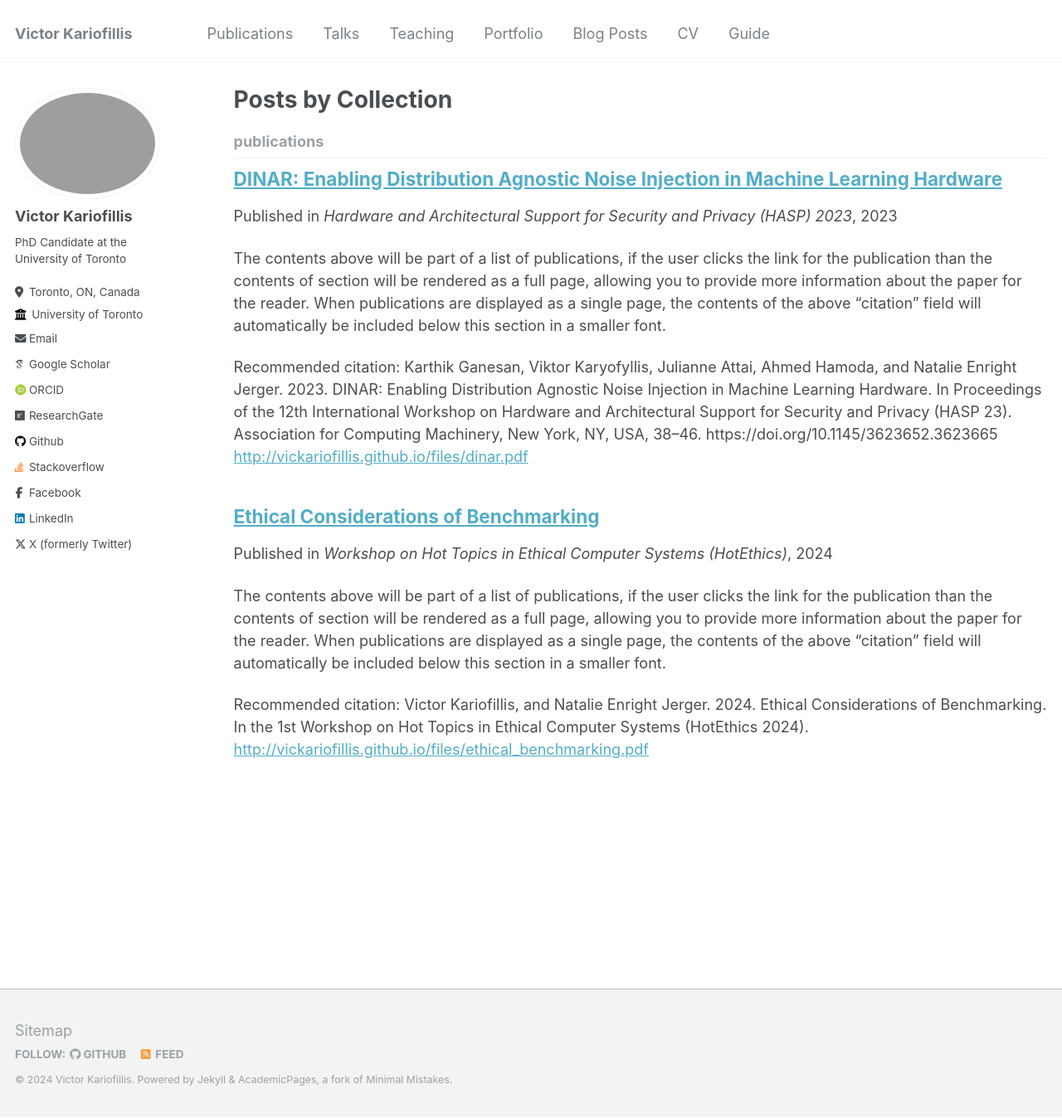
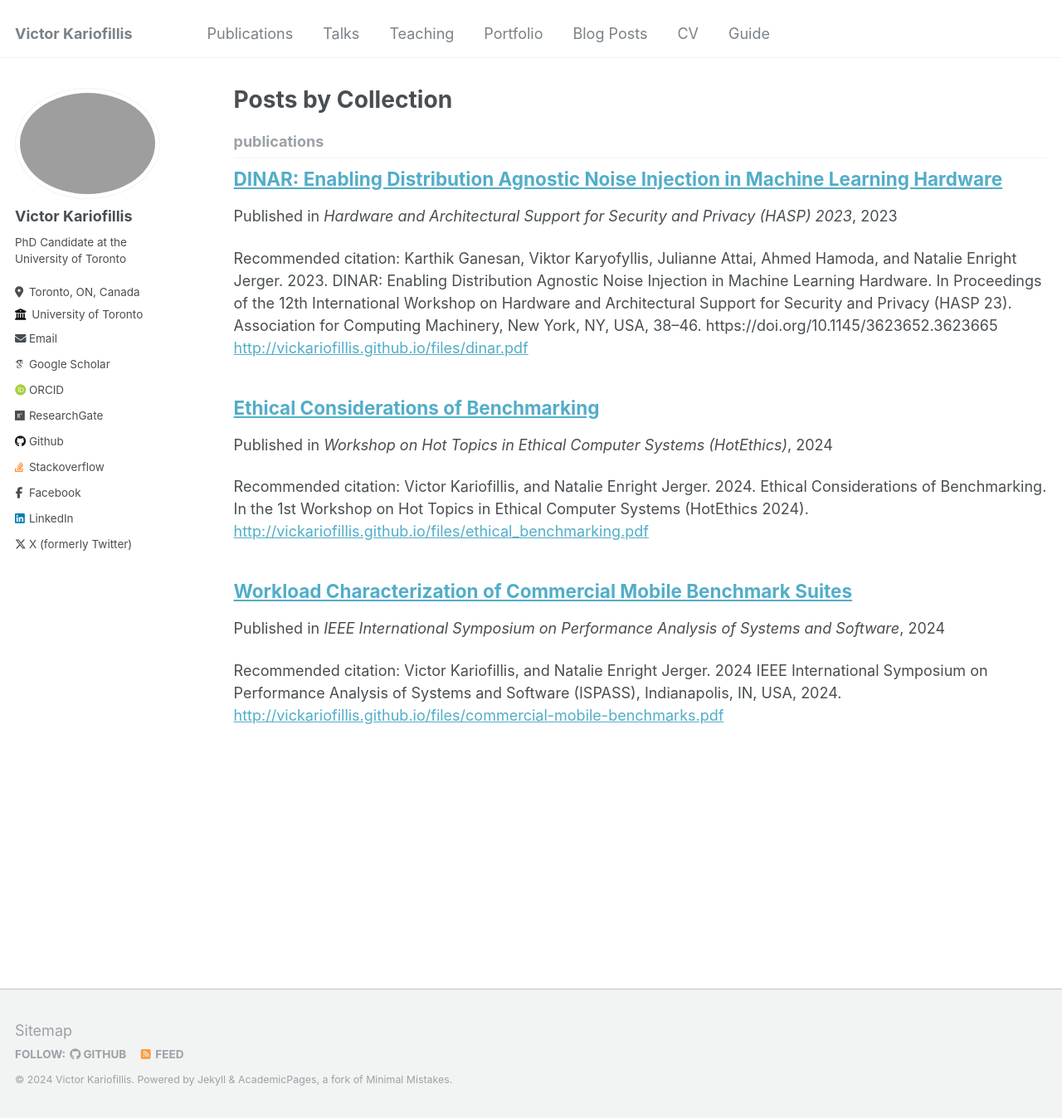
Before and after one commit to vickariofillis/vickariofillis.github.io, a Jekyll site: the page built from _pages/collection-archive.html, in a window 1280 px wide and 1348 px high. Shown: the whole window at 83% size. Built offline with Jekyll 4.4.1, drawn with Linux system fonts in a browser that asks for light colours; some web fonts are replaced.

Commit message:
More Information

```diff
--- a/_publications/2023-10-29-dinar.md
+++ b/_publications/2023-10-29-dinar.md
@@ -7,5 +7,3 @@ venue: 'Hardware and Architectural Support for Security and Privacy (HASP) 2023'
 paperurl: 'http://vickariofillis.github.io/files/dinar.pdf'
 citation: 'Karthik Ganesan, Viktor Karyofyllis, Julianne Attai, Ahmed Hamoda, and Natalie Enright Jerger. 2023. DINAR: Enabling Distribution Agnostic Noise Injection in Machine Learning Hardware. In Proceedings of the 12th International Workshop on Hardware and Architectural Support for Security and Privacy (HASP 23). Association for Computing Machinery, New York, NY, USA, 38–46. https://doi.org/10.1145/3623652.3623665'
 ---
-
-The contents above will be part of a list of publications, if the user clicks the link for the publication than the contents of section will be rendered as a full page, allowing you to provide more information about the paper for the reader. When publications are displayed as a single page, the contents of the above "citation" field will automatically be included below this section in a smaller font.
--- a/_publications/2024-04-28-ethical-benchmarking.md
+++ b/_publications/2024-04-28-ethical-benchmarking.md
@@ -7,5 +7,3 @@ venue: 'Workshop on Hot Topics in Ethical Computer Systems (HotEthics)'
 paperurl: 'http://vickariofillis.github.io/files/ethical_benchmarking.pdf'
 citation: 'Victor Kariofillis, and Natalie Enright Jerger. 2024. Ethical Considerations of Benchmarking. In the 1st Workshop on Hot Topics in Ethical Computer Systems (HotEthics 2024).'
 ---
-
-The contents above will be part of a list of publications, if the user clicks the link for the publication than the contents of section will be rendered as a full page, allowing you to provide more information about the paper for the reader. When publications are displayed as a single page, the contents of the above "citation" field will automatically be included below this section in a smaller font.
--- /dev/null
+++ b/_publications/2024-05-06-commercial-mobile-benchmarks.md
@@ -0,0 +1,9 @@
+---
+title: "Workload Characterization of Commercial Mobile Benchmark Suites"
+collection: publications
+permalink: /publication/2024-05-06-commercial-mobile-benchmarks
+date: 2024-05-06
+venue: 'IEEE International Symposium on Performance Analysis of Systems and Software'
+paperurl: 'http://vickariofillis.github.io/files/commercial-mobile-benchmarks.pdf'
+citation: 'Victor Kariofillis, and Natalie Enright Jerger. 2024 IEEE International Symposium on Performance Analysis of Systems and Software (ISPASS), Indianapolis, IN, USA, 2024.'
+---
```
Also changed, not shown: 1 other file.
